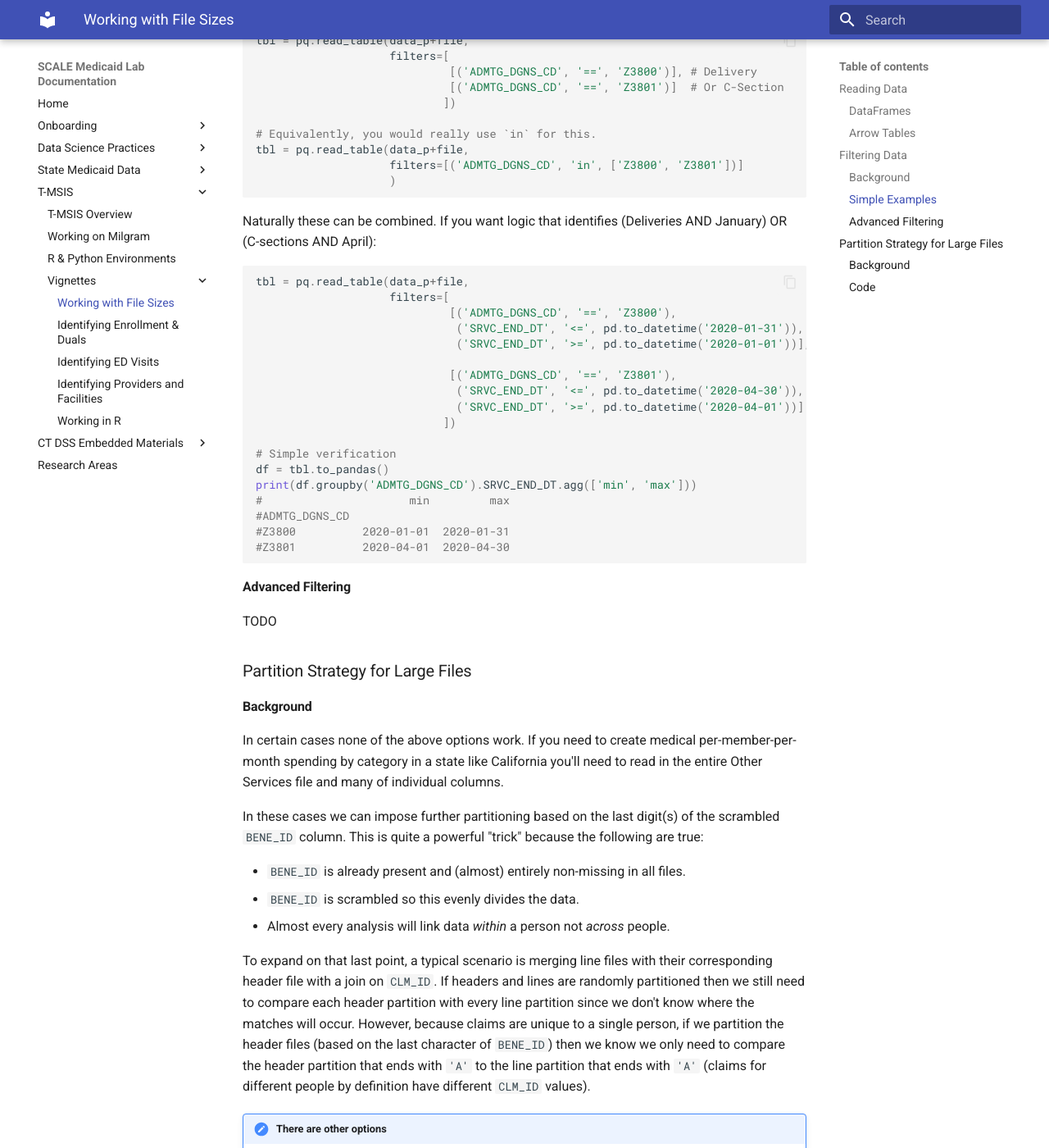
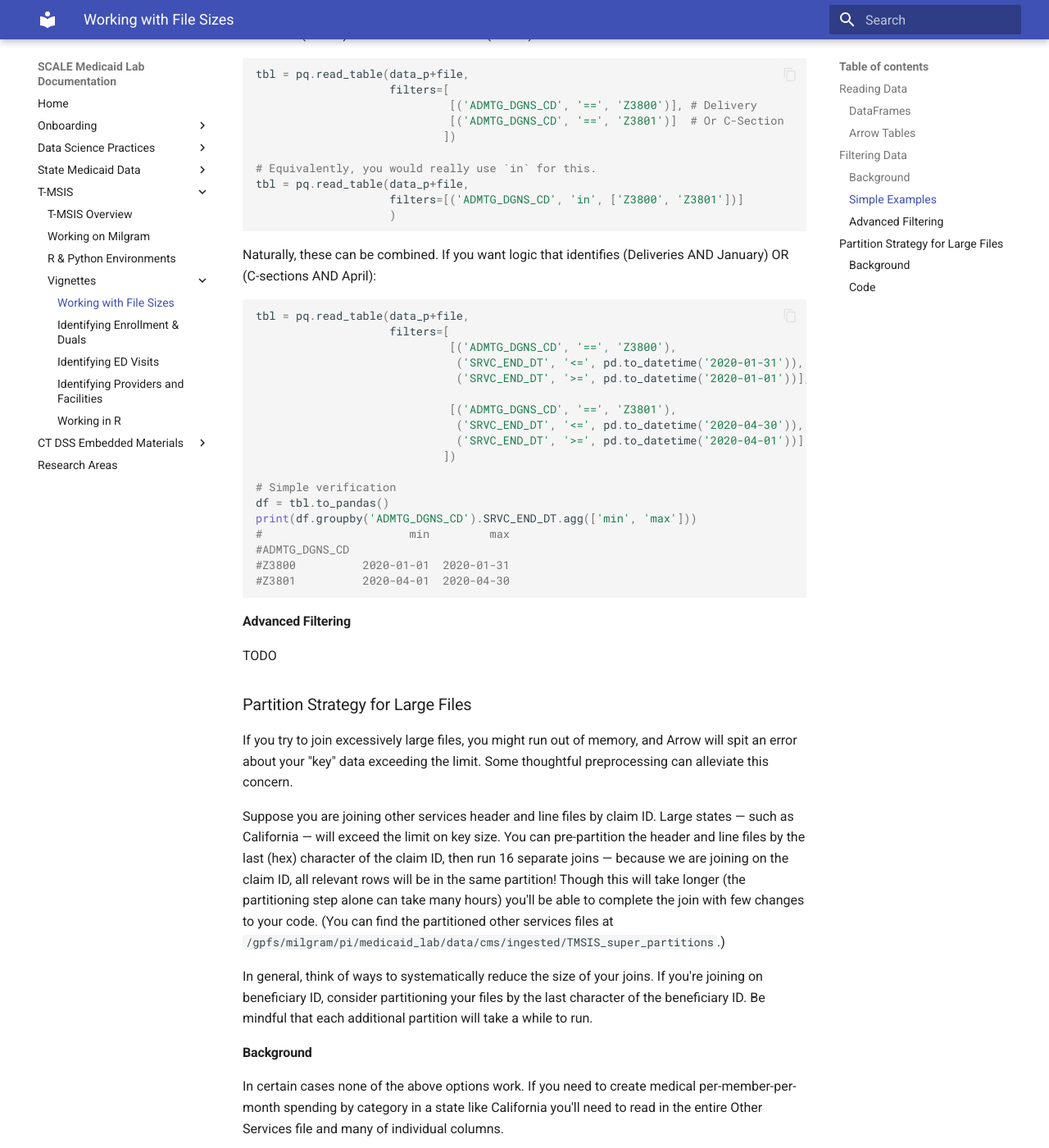
Before and after one commit to Yale-Medicaid/Documentation, an MkDocs documentation site: the page built from docs/tmsis/vignettes/working_with_file_sizes.md, in a window 1280 px wide and 1400 px high, scrolled down 3406 px. Shown: the whole window at 82% size. Built offline with MkDocs 1.6.1 and Material for MkDocs 9.7.7, drawn with Linux system fonts in a browser that asks for light colours; some of the changed text lies outside the part shown.

Commit message:
partitioning

````diff
--- a/docs/tmsis/vignettes/working_with_file_sizes.md
+++ b/docs/tmsis/vignettes/working_with_file_sizes.md
@@ -2,7 +2,9 @@
 
 T-MSIS TAF data are large, and at the start of the project it can be overwhelming and technically challenging to manipulate the data. The data are already organized into more manageable year-by-state partitions, but larger states (CA, NY, TX) and larger files (Other Services) still exceed hundreds of GB, if not TB, when read into memory (the `.parquet` files are highly compressed and can be 1-2 orders of magnitude off of the true in memory footprint).
 
-Below we provide some tips and worked examples that will help get a project started before data are subset to a more manageable size. _Though the examples below are in Python, similar logic applies when working in R; see the [vignette](../vignettes/working_in_R.md) for more information._
+Below we provide some tips and worked examples that will help get a project started before data are subset to a more manageable size.
+
+_Though the examples below are in Python, similar logic applies when working in R; see the [vignette](../vignettes/working_in_R.md) for more information._
 
 ### Reading Data
 
@@ -21,7 +23,7 @@ df.info(memory_usage='deep')
 #memory usage: 6.4 GB
 ```
 
-While this can be helpful for initial exploratory analyses once you have a better sense of the types of analyses and relevant data you should use the `columns` argument to read in only the relevant data. Because `.parquet` files are column-organized this can be done efficiently. Below we'll read in the standard important claims information (Date, ID, Member) as well as the diagnosis information (admitting diagnosis + 12 potential diagnosis columns). The result is a much smaller DataFrame that only takes up 1/4 of the previous memory requirement.
+While this can be helpful for initial exploratory analyses, once you have a better sense of the types of analyses and relevant data you should use the `columns` argument to read in only the relevant data. Because `.parquet` files are column-organized this can be done efficiently. Below we'll read in the standard important claims information (Date, ID, Member) as well as the diagnosis information (admitting diagnosis + 12 potential diagnosis columns). The result is a much smaller DataFrame that only takes up 1/4 of the previous memory requirement.
 
 ```python
 columns = (['BENE_ID', 'CLM_ID', 'SRVC_END_DT',
@@ -40,7 +42,6 @@ Once the files become large enough the memory footprint of DataFrames can become
 
 While the pandas DataFrame above had a 6.4 GB memory footprint, the comparable arrow table only takes up 1.3 GB.
 
-
 ```python
 import pyarrow.parquet as pq
 
@@ -62,7 +63,7 @@ print(f'memory usage: {tbl.nbytes/10**9:.1f} GB')
 #memory usage: 0.3 GB
 ```
 
-At any time a pyarrow table can be converted to a pandas DataFrame using the `.to_pandas()` method
+At any time a pyarrow table can be converted to a pandas DataFrame using the `.to_pandas()` method:
 
 ```python
 df = tbl.to_pandas()
@@ -103,9 +104,9 @@ print(f'memory usage: {tbl.nbytes/10**9:.1f} GB')
 Now the data are small enough that we can also bring in more columns and easily manipulate it.
 
 #### Simple Examples
-Both `pandas.read_parquet` and `pyarrow.parquet.read_table` support the same filtering. Filtering based on the following comparisons: `[==, =, >, >=, <, <=, !=, in, not in]` is achieved by providing a list of tuples which each tuple being `(column_name, comparison, value)`.
+Both `pandas.read_parquet` and `pyarrow.parquet.read_table` support the same filtering. Filtering based on the following comparisons: `[==, =, >, >=, <, <=, !=, in, not in]` is achieved by providing a list of tuples, which each tuple being `(column_name, comparison, value)`.
 
-Below we filter to inpatient hospital admissions for a delivery (diagnosis code Z3800)
+Below we filter to inpatient hospital admissions for a delivery (diagnosis code Z3800):
 
 ```python
 import pandas as pd
@@ -144,7 +145,7 @@ tbl = pq.read_table(data_p+file,
                     )
 ```
 
-Naturally these can be combined. If you want logic that identifies (Deliveries AND January) OR (C-sections AND April):
+Naturally, these can be combined. If you want logic that identifies (Deliveries AND January) OR (C-sections AND April):
 
 ```python
 tbl = pq.read_table(data_p+file,
@@ -173,6 +174,12 @@ TODO
 
 ### Partition Strategy for Large Files
 
+If you try to join excessively large files, you might run out of memory, and Arrow will spit an error about your "key" data exceeding the limit. Some thoughtful preprocessing can alleviate this concern.
+
+Suppose you are joining other services header and line files by claim ID. Large states — such as California — will exceed the limit on key size. You can pre-partition the header and line files by the last (hex) character of the claim ID, then run 16 separate joins — because we are joining on the claim ID, all relevant rows will be in the same partition! Though this will take longer (the partitioning step alone can take many hours) you'll be able to complete the join with few changes to your code. (You can find the partitioned other services files at `/gpfs/milgram/pi/medicaid_lab/data/cms/ingested/TMSIS_super_partitions`.)
+
+In general, think of ways to systematically reduce the size of your joins. If you're joining on beneficiary ID, consider partitioning your files by the last character of the beneficiary ID. Be mindful that each additional partition will take a while to run.
+
 #### Background
 In certain cases none of the above options work. If you need to create medical per-member-per-month spending by category in a state like California you'll need to read in the entire Other Services file and many of individual columns.
 
````
Also changed, not shown: other parts of docs/tmsis/vignettes/working_with_file_sizes.md (+2 -2 lines).
